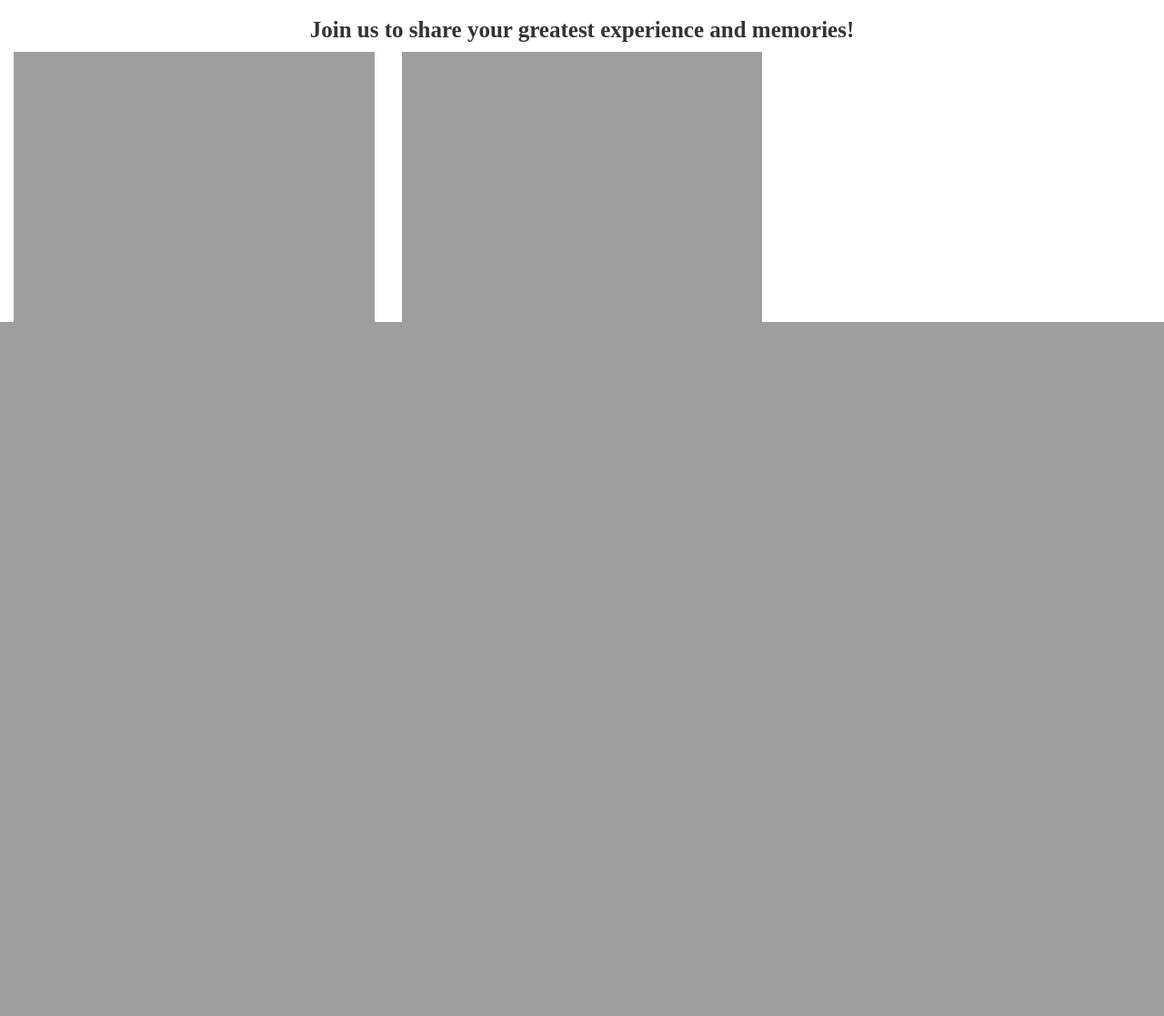
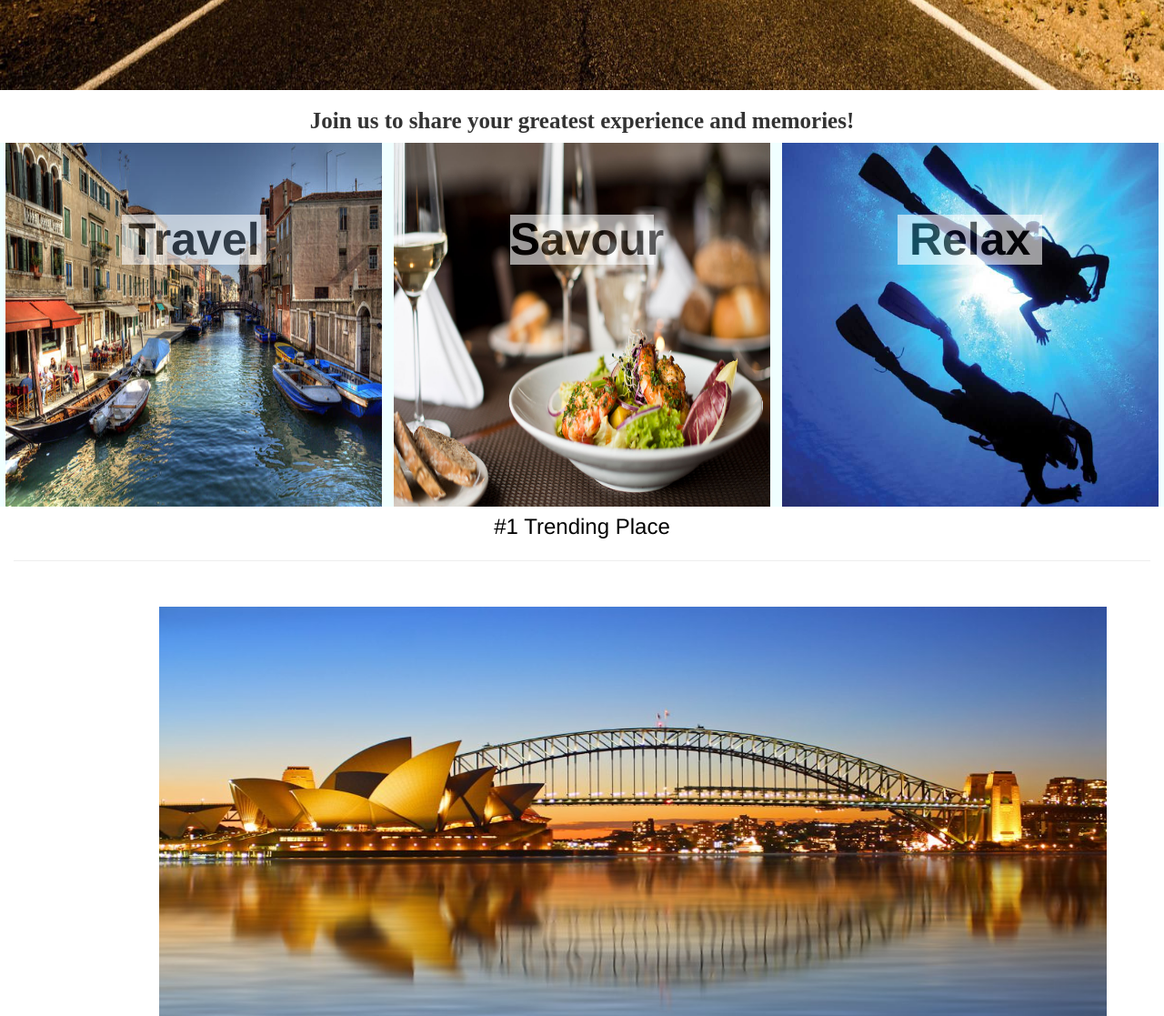
Before and after one commit to Whyejay/TravNow, a PHP site: page / in a window 1280 px wide. Shown: the part 501-1618 px from the top of the page at 91% size. Before the commit the page ends 855 px from the top, so only its background shows below. Run offline with PHP 8.4, Linux system fonts and the light colour scheme.

Commit message:
Added links, dropdownlist and improve css

```diff
--- a/css/index.css
+++ b/css/index.css
@@ -7,27 +7,96 @@
     line-height: 1.42857143 !important;
     letter-spacing: 0.2px;
     border-radius: 0;
-    font-family: monospace;
+    font-family: helvetica;
     font-weight: bold;
+    overflow:visible;
+    min-height:50px;
+
 }
 
 .navbar-brand>img {
     max-height: 120%;
     height: 120%;
     width: auto;
+
+
 }
 
 .navbar-nav li a:hover,
 .navbar-nav li.active a {
-    color: cornflowerblue !important;
-    background-color: aliceblue!important;
+    color: #14394f !important;
+    background-color: #8db9d3!important;
+    text-decoration: none;
+}
+
+.navbar ul{
+    margin:0;
+    padding:0;
+    list-style:none;
+}
+
+.navbar ul li{
+    float:left;
+    position:relative;
+    background-color: azure;
+}
+.navbar ul li a
+{
+    color:#000;
+    display:block;
+    font-family:'helvetica';
+    font-size:15px;
+    padding:18px 18.7px;
+
+}
+
+.navbar ul li a:hover
+{
+    background:#CF0000;
+}
+
+/* dropdown css */
+.navbar ul li ul{
+
+     top:100px; position:absolute;
+      width:215px;
+      z-index:99999;
+      right:-99999px;
+
+
+  }
+
+.navbar ul li ul li{
+    float:none;
+    position:relative;
+    border-left: 3px solid black;
+
+}
+
+.navbar ul >li:hover >ul
+{
+    left:0px;
+    top:49px;
+
+
+}
+.navbar ul li ul li a
+{
+    font-family:helvetica;
+    font-weight:bold;
+
+
+}
+
+.navbar ul li ul li a:hover{
+
 }
 
 .jumbotron {
-    height: 500px;
+    height: 600px;
     margin-bottom: 0px;
     background-color: azure;
-    background-image: url(../img/jumbotronbackground.jpg);
+    background-image: url(../img/jumbotronbackground2.jpg);
     background-position: center;
     background-size: 100% 100%;
     background-repeat: no-repeat;
@@ -36,6 +105,10 @@
 .jumbotron h1 {
     font-size: 80px;
     font-weight: bold;
+}
+.jumbotron a:hover {
+    text-decoration: none;
+
 }
 
 .jumbotron p {
@@ -54,11 +127,94 @@
 }
 
 .travel {
-    content: url("../img/travel.jpg");
-    height: 100%;
+    margin-bottom: 0px;
+    background-color: azure;
+    background-image: url(../img/travel.jpg);
+    background-position: center;
+    background-size: 97% 100%;
+    background-repeat: no-repeat;
+    height: 400px;
+
+}
+.travel h2 {
+    font-size: 50px;
+    font-weight: bold;
+    color:black;
+    margin-top:20%;
+    text-decoration: none;
+    background-color: #ffffff;
+    margin-left:30%;
+    margin-right:30%;
+    opacity: 0.6;
+}
+
+.travel a:hover {
+    text-decoration: none;
 }
 
 .eat {
-    content: url("../img/eat.jpg");
-    height: 100%;
+    margin-bottom: 0px;
+    background-color: azure;
+    background-image: url(../img/eat.jpg);
+    background-position: center;
+    background-size: 97% 100%;
+    background-repeat: no-repeat;
+    height: 400px;
+
 }
+.eat h2 {
+    font-size: 50px;
+    font-weight: bold;
+    color:black;
+    margin-top:20%;
+    text-decoration: none;
+    background-color: #ffffff;
+    margin-left:30%;
+    margin-right:30%;
+    opacity: 0.6;
+}
+
+.eat a:hover {
+    text-decoration: none;
+}
+.relax {
+    margin-bottom: 0px;
+    background-color: azure;
+    background-image: url(../img/relax.jpg);
+    background-position: center;
+    background-size: 97% 100%;
+    background-repeat: no-repeat;
+    height:400px;
+
+}
+.relax h2 {
+    font-size: 50px;
+    font-weight: bold;
+    color:black;
+    margin-top:20%;
+    text-decoration: none;
+    background-color: #ffffff;
+    margin-left:30%;
+    margin-right:30%;
+    opacity: 0.6;
+}
+
+.relax a:hover {
+    text-decoration: none;
+}
+.trend {
+    margin-top: 30px;
+    margin-left: 160px;
+    background-color: azure;
+    background-image: url(../img/trend.jpg);
+    background-position: center;
+    background-size: 100% 100%;
+    background-repeat: no-repeat;
+    height:450px;
+}
+.bottom p {
+    font-family:Helvetica;
+    font-size:24px;
+    color:black;
+    margin-top:5px;
+}
--- a/css/login.css
+++ b/css/login.css
@@ -1,5 +1,5 @@
 .jumbotron {
-  background-color:#9999ff;
+  background-color:azure;
 }
 .logo {
 	float:right;
--- a/index.html
+++ b/index.html
@@ -7,47 +7,70 @@
     <link rel="stylesheet" href="https://maxcdn.bootstrapcdn.com/bootstrap/3.3.7/css/bootstrap.min.css">
     <script src="https://ajax.googleapis.com/ajax/libs/jquery/1.12.4/jquery.min.js"></script>
     <script src="https://maxcdn.bootstrapcdn.com/bootstrap/3.3.7/js/bootstrap.min.js"></script>
+
 </head>
 
 <body id="indexPage" data-spy="scroll" data-target=".navbar" data-offset="60">
-    <link rel="stylesheet" type="text/css" href="../css/index.css">
+    <link rel="stylesheet" type="text/css" href="css/index.css">
     <nav class="navbar navbar-default navbar-fixed-top">
         <div class="container-fluid">
             <div class="navbar-header">
-                <a class="navbar-brand" href="indexPage"><img src="../img/logo.png" alt="Logo Picture"></a>
+                <a class="navbar-brand" href="#"><img src="img/logo.png" alt="Logo Picture"></a>
             </div>
             <ul class="nav navbar-nav">
-                <li class="active"><a href="#home">Home</a></li>
-                <li><a href="#about">About</a></li>
-                <li><a href="#countries">Countries</a></li>
+                <li class="#home"><a href="#home">Home</a></li>
+                <li><a href="#about">About</a>
+
+                </li>
+                <li><a href="#countries">Countries</a>
+					<ul>
+                <li><a href="#">Australia</a></li>
+                <li><a href="#">Brazil</a></li>
+                <li><a href="#">China</a></li>
+                <li><a href="#">Denmark</a></li>
+                <li><a href="#">Egypt</a></li>
+              		</ul>
+                </li>
                 <li><a href="#activities">Activities</a></li>
                 <li><a href="#restaurants">Restaurants</a></li>
                 <li><a href="#"><span class="glyphicon glyphicon-search"></span> Search</a></li>
             </ul>
             <ul class="nav navbar-nav navbar-right">
-                <li><a href="#"><span class="glyphicon glyphicon-log-in"></span> Login</a></li>
-                <li><a href="#"><span class="glyphicon glyphicon-user"></span> Sign Up</a></li </ul>
+               <!--<li><a href="#"><span class="glyphicon glyphicon-log-in"></span> Login</a></li>-->
+                <li><a href="login.html"><span class="glyphicon glyphicon-user"></span> Sign Up / Sign in </a></li </ul>
         </div>
     </nav>
     <div class="jumbotron text-center img-responsive container-fluid">
-        <h1>Going Places</h1>
+        <a href="#"><h1>Going Places</h1></a>
         <p>To travel is to live</p>
     </div>
     <div class="middle text-center container-fluid bg-grey">
         <h1>Join us to share your greatest experience and memories!</h1>
         <div class="row text-center slideanim">
-            <div class="travel col-sm-4 img-responsive">
+
+            <div class="travel text-center img-responsive container-fluid col-sm-4">
+            <a href="#"><h2>Travel</h2></a>
 
             </div>
-            <div class="eat col-sm-4 img-responsive">
-
+            <div class="eat text-center img-responsive container-fluid col-sm-4">
+            <a href="#"><h2>Savour</h2></a>
             </div>
-            <div class="relax col-sm-4 img-responsive">
-
+            <div class="relax text-center img-responsive container-fluid col-sm-4">
+            <a href="#"><h2>Relax</h2></a>
             </div>
         </div>
+
+    </div>
+    <div class="bottom text-center container-fluid bg-grey">
+    	<p>#1 Trending Place</p>
+    	<hr></hr>
+    	<div class="trend text-center img-responsive container-fluid col-sm-10">
+
+    	</div>
     </div>
 
 
 </body>
+
+
 </html>
--- a/login.html
+++ b/login.html
@@ -18,7 +18,7 @@
   <div id="hero-banner" class="jumbotron container-fluid">
     <div class="row">
       <div class="col-sm-3">
-        <img class="logo" height="100" width="100" src="images/logo.png"/>
+        <a href="index.html"><img class="logo" height="100" width="100" src="img/logo.png"/></a>
       </div>
       <div class="col-sm-9">
         <h1 class="display-3">Travel Now</h1>
```
Also changed, not shown: images/travel.jpg (deleted), img/Trend.jpg (added), img/asd.jpg (added), img/demo500px.jpg (added), img/eat.jpg (renamed from images/eat.jpg), img/jumbotronbackground.jpg (renamed from images/jumbotronbackground.jpg), img/jumbotronbackground2.jpg (added), img/logo.png (renamed from images/logo.png), img/relax.jpg (added), img/travel.jpg (added).
